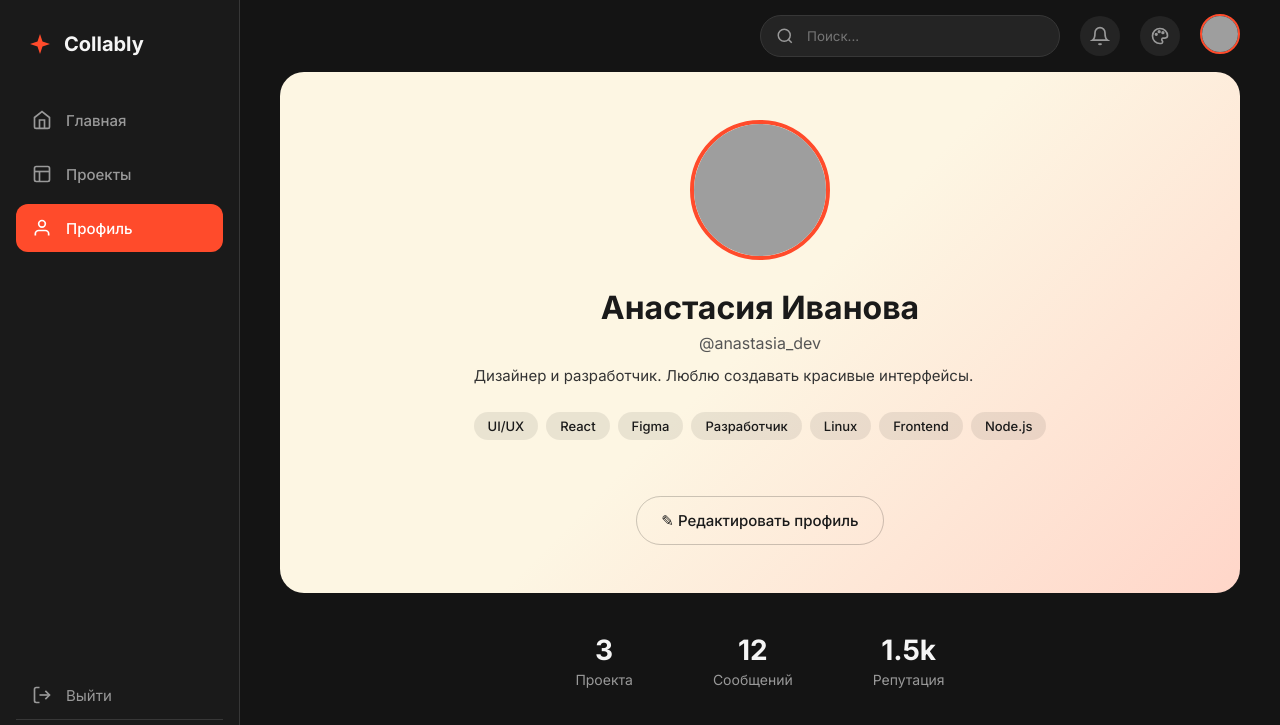
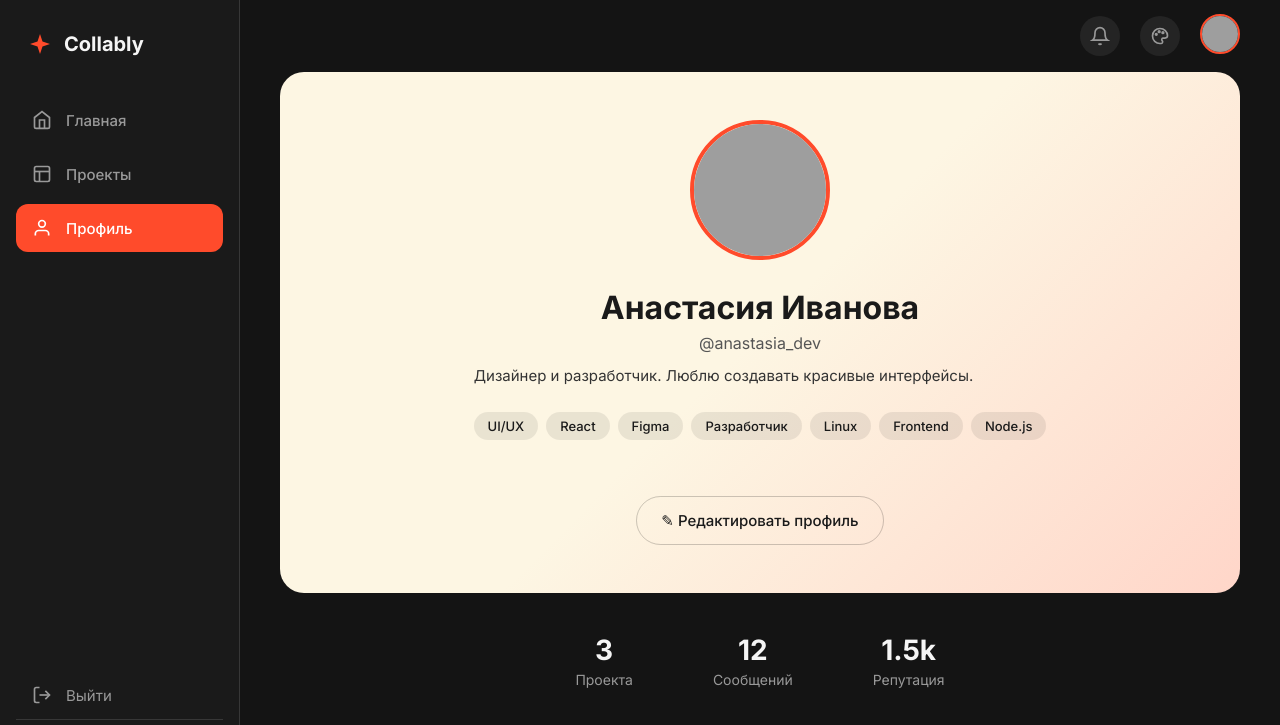
Before and after one commit to Ponciv/hahaton, a plain HTML site: page profile.html in a window 1280 px wide. Shown: the top 725 px of the page. Drawn offline with Linux system fonts and the light colour scheme; grey boxes are pictures that could not be loaded.

Commit message:
Update profile.html

```diff
--- a/profile.html
+++ b/profile.html
@@ -25,10 +25,6 @@
 
   <main class="main" id="main">
     <header class="topbar">
-      <div class="search">
-        <svg viewBox="0 0 24 24" fill="none" stroke="currentColor" stroke-width="2"><circle cx="11" cy="11" r="8"/><line x1="21" y1="21" x2="16.65" y2="16.65"/></svg>
-        <input type="text" placeholder="Поиск..." id="profileSearch">
-      </div>
       <button class="icon-btn" aria-label="Уведомления"><svg width="20" height="20" viewBox="0 0 24 24" fill="none" stroke="currentColor" stroke-width="2"><path d="M18 8A6 6 0 0 0 6 8c0 7-3 9-3 9h18s-3-2-3-9"/><path d="M13.73 21a2 2 0 0 1-3.46 0"/></svg></button>
 
       <div class="dropdown" data-dropdown>
```
